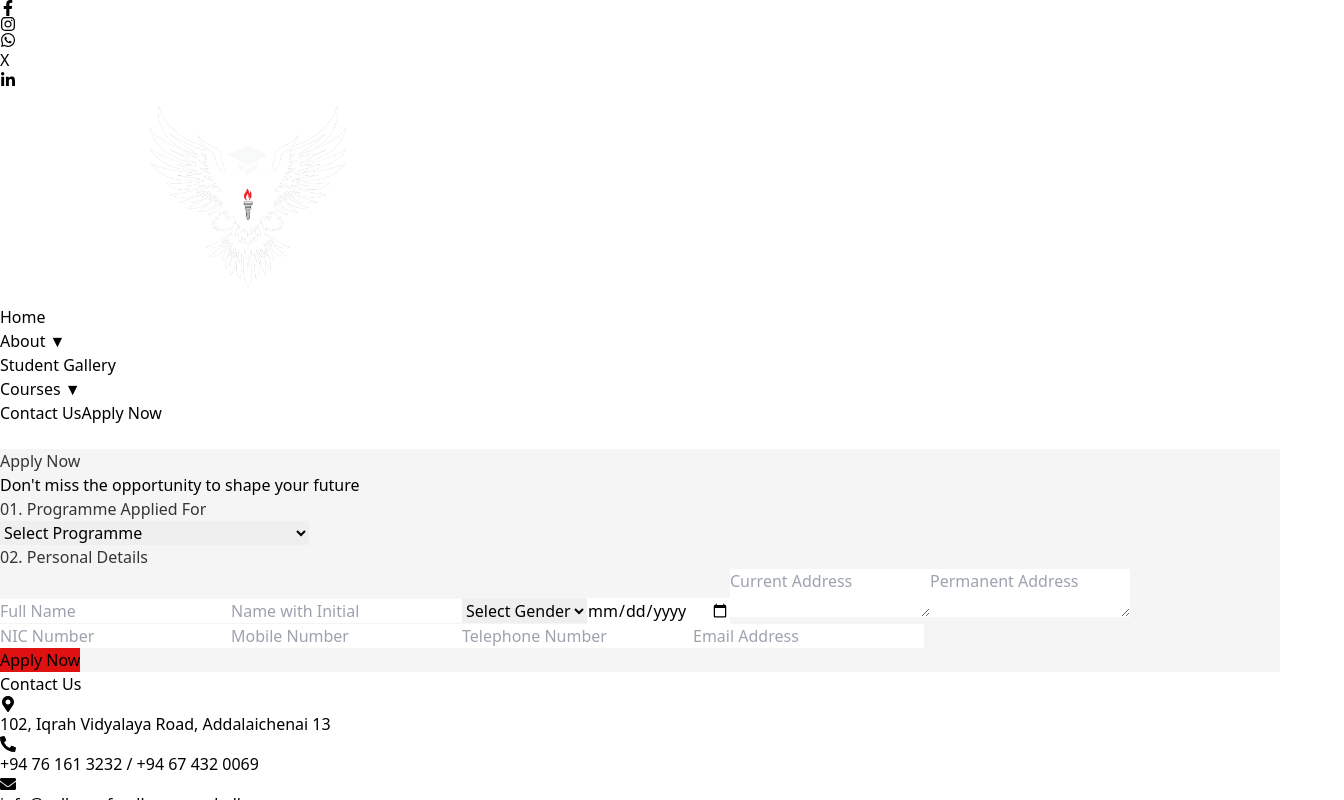
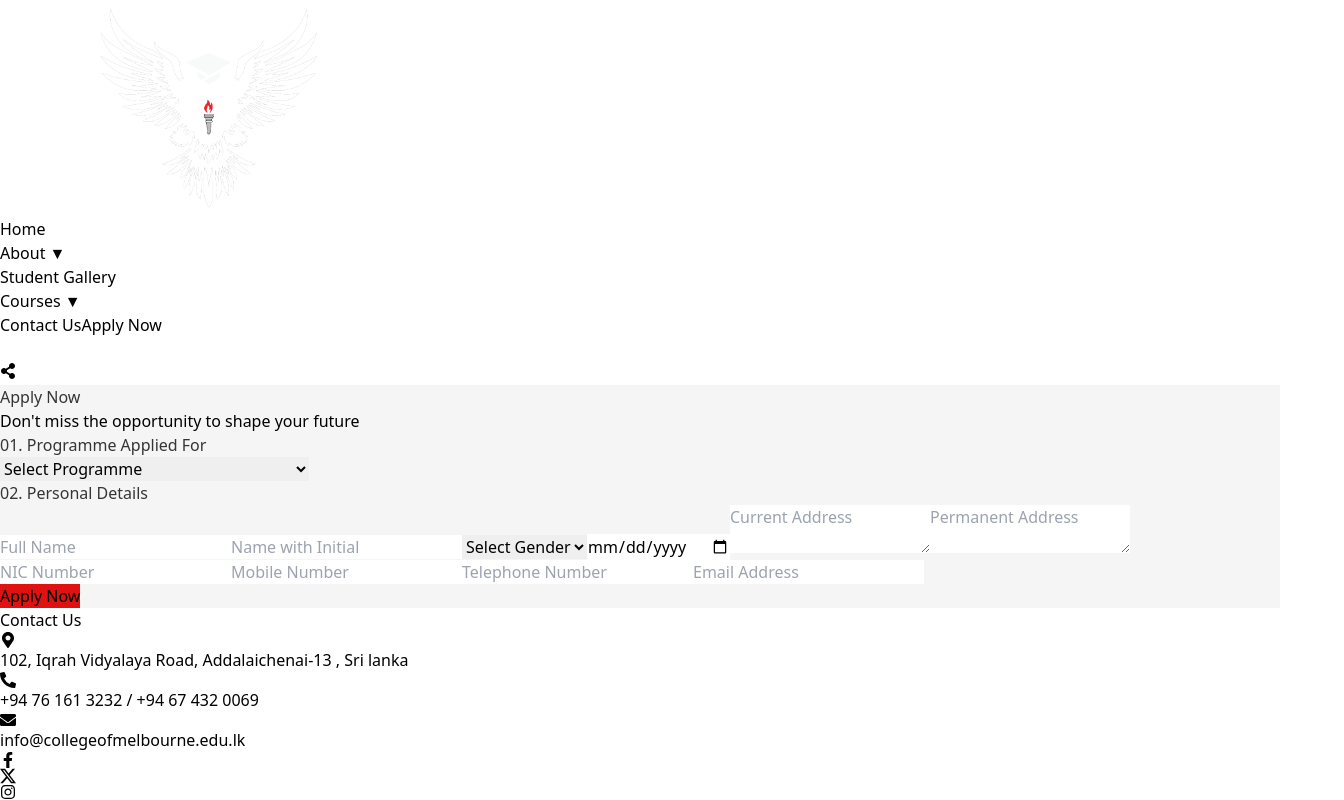
Before and after one commit to BenjaminKing0520/College-of-Melbourne, a React (Vite) app: page /apply-now in a window 1280 px wide. Shown: the top 800 px of the page, 1344 px wide, since content can reach past the window. Built offline with nearby package versions, Linux system fonts and the light colour scheme.

Commit message:
New Social Media Button Add it

```diff
--- a/src/App.jsx
+++ b/src/App.jsx
@@ -1,7 +1,8 @@
 import React from "react";
 import { BrowserRouter as Router, Routes, Route } from "react-router-dom";
 import Navbar from "./components/NavCom/Navbar";
-import TopContactBar from "./components/TopContactBar/TopContactBar";
+import SocialMediaButton from "./components/SocialMediaButton/SocialMediaButton";
+
 
 // Pages
 import Home from "./pages/CommonPages/Home";
@@ -25,8 +26,8 @@ import Masters from "./pages/Courses/Masters";
 function App() {
   return (
     <Router>
-      <TopContactBar/>
       <Navbar />
+      <SocialMediaButton/>
       <Routes>
         {/* Home */}
         <Route path="/" element={<Home />} />
--- a/src/components/Footer/Footer.jsx
+++ b/src/components/Footer/Footer.jsx
@@ -34,7 +34,7 @@ const Footer = () => {
 
             <p className="flex items-center text-gray-400 text-sm gap-2">
               <FaMapMarkerAlt className="text-red-500" />
-              102, Iqrah Vidyalaya Road, Addalaichenai 13
+              102, Iqrah Vidyalaya Road, Addalaichenai-13 , Sri lanka
             </p>
 
             <p className="flex items-center text-gray-400 text-sm gap-2">
@@ -50,7 +50,7 @@ const Footer = () => {
             {/* ===== Social Media Links ===== */}
             <div className="flex space-x-3 mt-4">
               <a
-                href="https://facebook.com/yourpage"
+                href="https://www.facebook.com/share/1G29CoSNkJ/"
                 target="_blank"
                 rel="noopener noreferrer"
                 className="p-3 bg-gray-800 rounded-full hover:bg-blue-600 transition transform hover:-translate-y-1"
@@ -68,7 +68,7 @@ const Footer = () => {
               </a>
 
               <a
-                href="https://instagram.com/yourpage"
+                href="https://www.instagram.com/collegeofmelbourne?igsh=MTNkZHo4NDM5eW5saQ=="
                 target="_blank"
                 rel="noopener noreferrer"
                 className="p-3 bg-gray-800 rounded-full hover:bg-pink-500 transition transform hover:-translate-y-1"
@@ -77,7 +77,7 @@ const Footer = () => {
               </a>
 
               <a
-                href="https://linkedin.com/company/yourcompany"
+                href="https://www.linkedin.com/company/college-of-melbourne/"
                 target="_blank"
                 rel="noopener noreferrer"
                 className="p-3 bg-gray-800 rounded-full hover:bg-blue-700 transition transform hover:-translate-y-1"
--- /dev/null
+++ b/src/components/SocialMediaButton/SocialMediaButton.jsx
@@ -0,0 +1,87 @@
+import React, { useState } from "react";
+import { motion, AnimatePresence } from "framer-motion";
+import {
+  FaFacebookF,
+  FaInstagram,
+  FaLinkedinIn,
+  FaWhatsapp,
+  FaShareAlt, // added
+} from "react-icons/fa";
+
+const SocialMediaButton = () => {
+  const [showIcons, setShowIcons] = useState(false);
+
+  // Social media icons with links
+  const iconStyles = [
+    {
+      color: "#1877F2",
+      icon: <FaFacebookF />,
+      link: "https://www.facebook.com/share/1G29CoSNkJ/",
+    },
+    {
+      color: "#E4405F",
+      icon: <FaInstagram />,
+      link: "https://www.instagram.com/collegeofmelbourne?igsh=MTNkZHo4NDM5eW5saQ==",
+    },
+    {
+      color: "#25D366",
+      icon: <FaWhatsapp />,
+      link: "https://wa.me/94761613232",
+    },
+    { color: "#df1111", icon: "X", link: "https://x.com" },
+    {
+      color: "#0A66C2",
+      icon: <FaLinkedinIn />,
+      link: "https://www.linkedin.com/company/college-of-melbourne/",
+    },
+  ];
+
+  return (
+    <div className="fixed left-8 z-50">
+      {/* Main Floating Button */}
+      <motion.button
+        onClick={() => setShowIcons(!showIcons)}
+        whileHover={{ scale: 1.1 }}
+        whileTap={{ scale: 0.9 }}
+        className="w-14 h-14 rounded-full bg-red-600 shadow-lg flex items-center justify-center text-white text-2xl"
+        title="Follow Us"
+      >
+        {/* Hamburger → Share Icon */}
+        <FaShareAlt />
+      </motion.button>
+
+      {/* Animated Icon Popup */}
+      <AnimatePresence>
+        {showIcons && (
+          <motion.div
+            initial={{ opacity: 0, scale: 0.5, y: -20 }}
+            animate={{ opacity: 1, scale: 1, y: 0 }}
+            exit={{ opacity: 0, scale: 0.5, y: -20 }}
+            transition={{ duration: 0.4 }}
+            className="mb-2 flex flex-col items-center bg-white/90 backdrop-blur-lg rounded-xl p-3 shadow-xl relative"
+          >
+            {/* Social Icons */}
+            <div className="flex flex-col gap-3 items-center mt-4">
+              {iconStyles.map((item, idx) => (
+                <motion.a
+                  key={idx}
+                  href={item.link}
+                  target="_blank"
+                  rel="noopener noreferrer"
+                  whileHover={{ scale: 1.3 }}
+                  className={`text-xl md:text-2xl font-bold`}
+                  style={{ color: item.color }}
+                  onClick={() => setShowIcons(false)} // Collapse menu on click
+                >
+                  {item.icon}
+                </motion.a>
+              ))}
+            </div>
+          </motion.div>
+        )}
+      </AnimatePresence>
+    </div>
+  );
+};
+
+export default SocialMediaButton;
--- a/src/components/TopContactBar/TopContactBar.jsx
+++ /dev/null
@@ -1,83 +0,0 @@
-import React from "react";
-import {
-  FaFacebookF,
-  FaInstagram,
-  FaLinkedinIn,
-  FaWhatsapp,
-} from "react-icons/fa";
-
-const TopContactBar = () => {
-  const hoverX =
-    "transition-transform duration-300 hover:scale-125 hover:text-[#df1111]";
-  const hoverClassFB =
-    "transition-transform duration-300 hover:scale-125 hover:text-[#1877F2]";
-  const hoverClassInstagram =
-    "transition-transform duration-300 hover:scale-125 hover:text-[#E4405F]";
-  const hoverClassLink =
-    "transition-transform duration-300 hover:scale-125 hover:text-[#0A66C2]";
-  const hoverClassWhatsApp =
-    "transition-transform duration-300 hover:scale-125 hover:text-[#25D366]";
-
-  return (
-    <div className="bg-[#353535] text-[#F5F5F5] text-sm">
-      <div className="max-w-7xl mx-auto px-4 sm:px-6 lg:px-8">
-        {/* Right aligned */}
-        <div className="flex justify-end items-center py-2">
-          <div className="flex items-center gap-4 sm:gap-5">
-            {/* Facebook */}
-            <a
-              href="https://facebook.com"
-              target="_blank"
-              rel="noopener noreferrer"
-              className={hoverClassFB}
-            >
-              <FaFacebookF className="text-lg sm:text-xl md:text-2xl" />
-            </a>
-
-            {/* Instagram */}
-            <a
-              href="https://instagram.com"
-              target="_blank"
-              rel="noopener noreferrer"
-              className={hoverClassInstagram}
-            >
-              <FaInstagram className="text-lg sm:text-xl md:text-2xl" />
-            </a>
-
-            {/* WhatsApp */}
-            <a
-              href="https://wa.me/94761613232"
-              target="_blank"
-              rel="noopener noreferrer"
-              className={hoverClassWhatsApp}
-            >
-              <FaWhatsapp className="text-lg sm:text-xl md:text-2xl" />
-            </a>
-
-            {/* X */}
-            <a
-              href="https://x.com"
-              target="_blank"
-              rel="noopener noreferrer"
-              className={`${hoverX} font-bold text-lg sm:text-xl md:text-2xl`}
-            >
-              X
-            </a>
-
-            {/* LinkedIn */}
-            <a
-              href="https://linkedin.com"
-              target="_blank"
-              rel="noopener noreferrer"
-              className={hoverClassLink}
-            >
-              <FaLinkedinIn className="text-lg sm:text-xl md:text-2xl" />
-            </a>
-          </div>
-        </div>
-      </div>
-    </div>
-  );
-};
-
-export default TopContactBar;
--- a/src/pages/CommonPages/Home.jsx
+++ b/src/pages/CommonPages/Home.jsx
@@ -2,20 +2,19 @@ import React from "react";
 import HeroSlider from "../../components/HeroSlide/HeroSlide";
 import OurStrengths from "../../components/OurStrengths/OurStrengths";
 import HomeAbout from "../../components/HomeAbout/HomeAbout";
-import TopCoursesSection from "../../components/CoursesCircle/TopCoursesSection";
 import WhyChooseUs from "../../components/ChooseUs/WhyChooseUs";
 import StudentGallery from "../../components/Student Gallery/StudentGalleryComponent.jsx";
 import InquiryForm from "../../components/Inquiry/InquiryForm";
 import StudentTestimonials from "../../components/StudentTestimonials/StudentTestimonials";
 import Footer from "../../components/Footer/Footer";
-
+import SocialMediaButton from "../../components/SocialMediaButton/SocialMediaButton.jsx";
 const Home = () => {
   return (
     <>
       <HeroSlider />
       <OurStrengths />
       <HomeAbout />
-      <TopCoursesSection />
+      <SocialMediaButton/>
       <WhyChooseUs />
       <StudentGallery />
       <InquiryForm />
```
